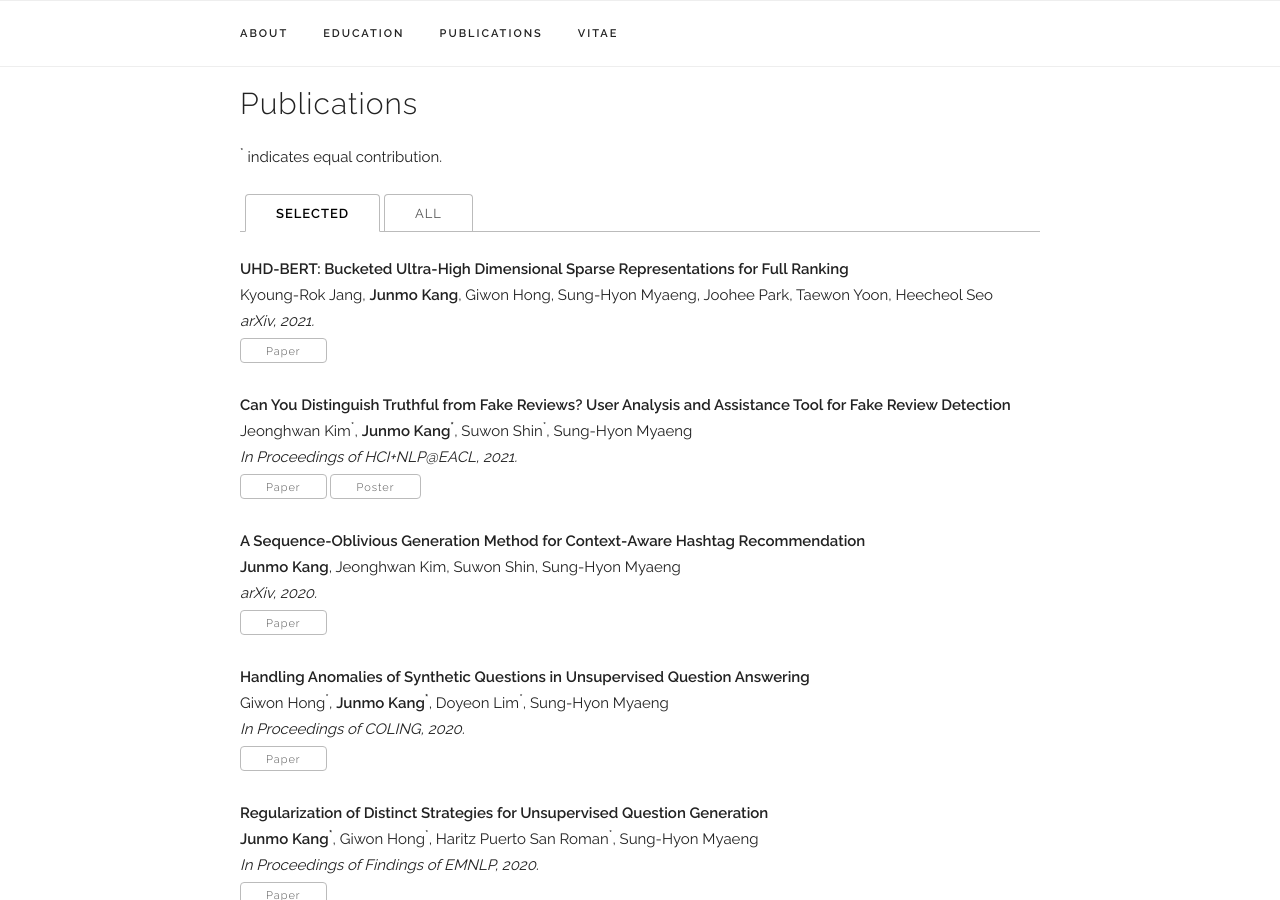
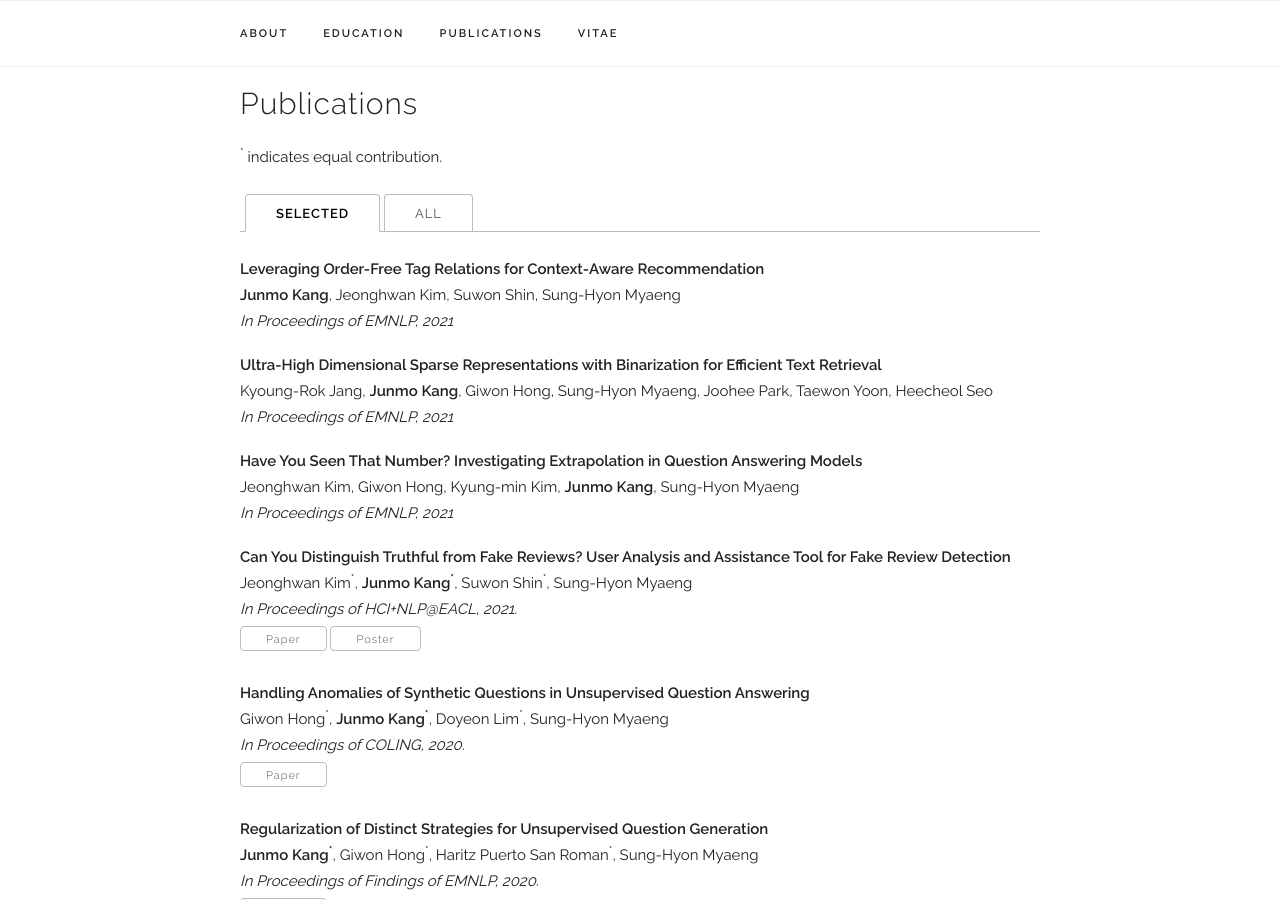
Before and after one commit to jm-kang/jm-kang.github.io, a Jekyll site: the page built from index.html, in a window 1280 px wide and 900 px high, scrolled down 1039 px. Built offline with Jekyll 4.4.1, drawn with Linux system fonts in a browser that asks for light colours; some web fonts are replaced.

Commit message:
updated publications

```diff
--- a/_data/publications.yaml
+++ b/_data/publications.yaml
@@ -1,9 +1,18 @@
 papers:
 
-  - title: "UHD-BERT: Bucketed Ultra-High Dimensional Sparse Representations for Full Ranking"
+  - title: "Leveraging Order-Free Tag Relations for Context-Aware Recommendation"
+    authors: "<b>Junmo Kang</b>, Jeonghwan Kim, Suwon Shin, Sung-Hyon Myaeng"
+    venue: "In Proceedings of EMNLP, 2021"
+    selected: y
+
+  - title: "Ultra-High Dimensional Sparse Representations with Binarization for Efficient Text Retrieval"
     authors: "Kyoung-Rok Jang, <b>Junmo Kang</b>, Giwon Hong, Sung-Hyon Myaeng, Joohee Park, Taewon Yoon, Heecheol Seo"
-    venue: "arXiv, 2021."
-    paper_pdf: "https://arxiv.org/pdf/2104.07198.pdf"
+    venue: "In Proceedings of EMNLP, 2021"
+    selected: y
+
+  - title: "Have You Seen That Number? Investigating Extrapolation in Question Answering Models"
+    authors: "Jeonghwan Kim, Giwon Hong, Kyung-min Kim, <b>Junmo Kang</b>, Sung-Hyon Myaeng"
+    venue: "In Proceedings of EMNLP, 2021"
     selected: y
 
   - title: "Can You Distinguish Truthful from Fake Reviews? User Analysis and Assistance Tool for Fake Review Detection"
@@ -11,12 +20,6 @@ papers:
     venue: "In Proceedings of HCI+NLP@EACL, 2021."
     paper_pdf: "https://drive.google.com/file/d/1i5Dc7QWADQSHCbADIO5i4930nt5QVOsc/view"
     poster: "/assets/publications/2021_can_you_distinguish/eacl_poster.pdf"
-    selected: y
-
-  - title: "A Sequence-Oblivious Generation Method for Context-Aware Hashtag Recommendation"
-    authors: "<b>Junmo Kang</b>, Jeonghwan Kim, Suwon Shin, Sung-Hyon Myaeng"
-    venue: "arXiv, 2020."
-    paper_pdf: "https://arxiv.org/pdf/2012.02957.pdf"
     selected: y
 
   - title: "Handling Anomalies of Synthetic Questions in Unsupervised Question Answering"
```
